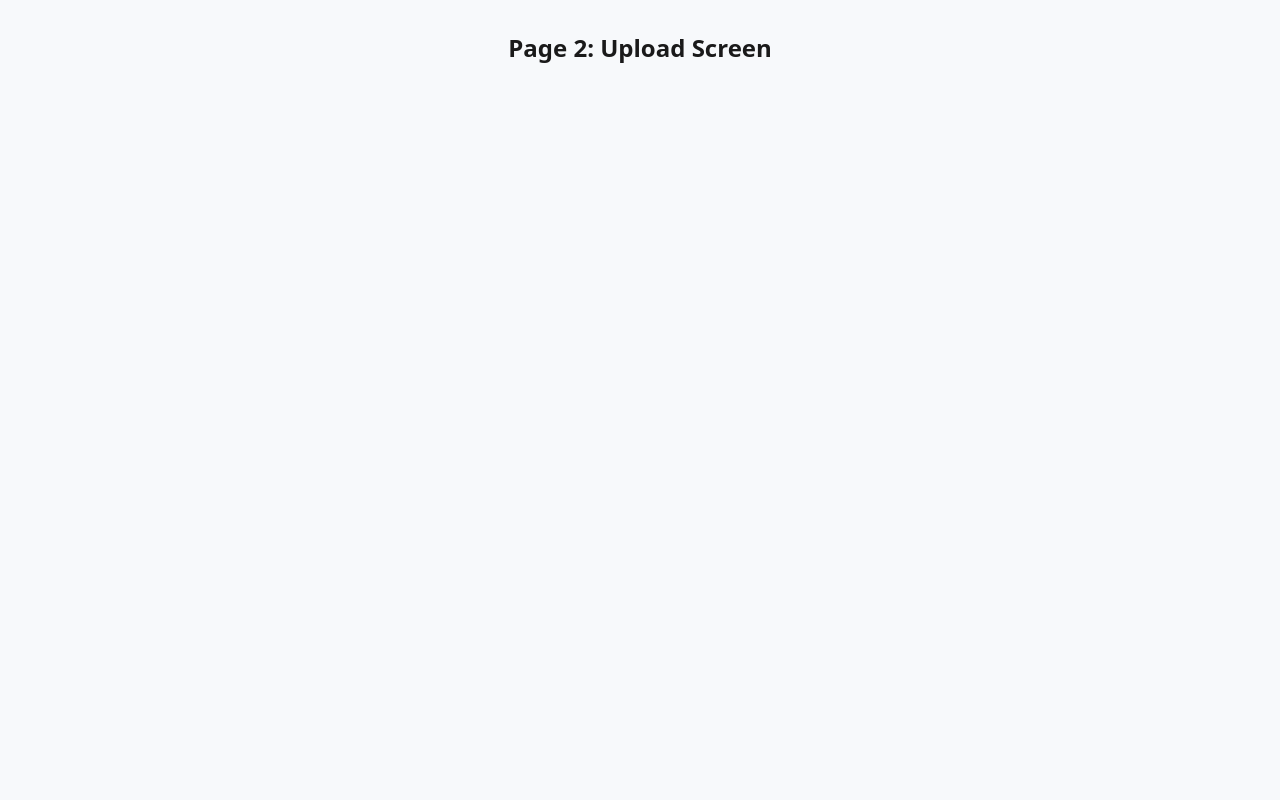
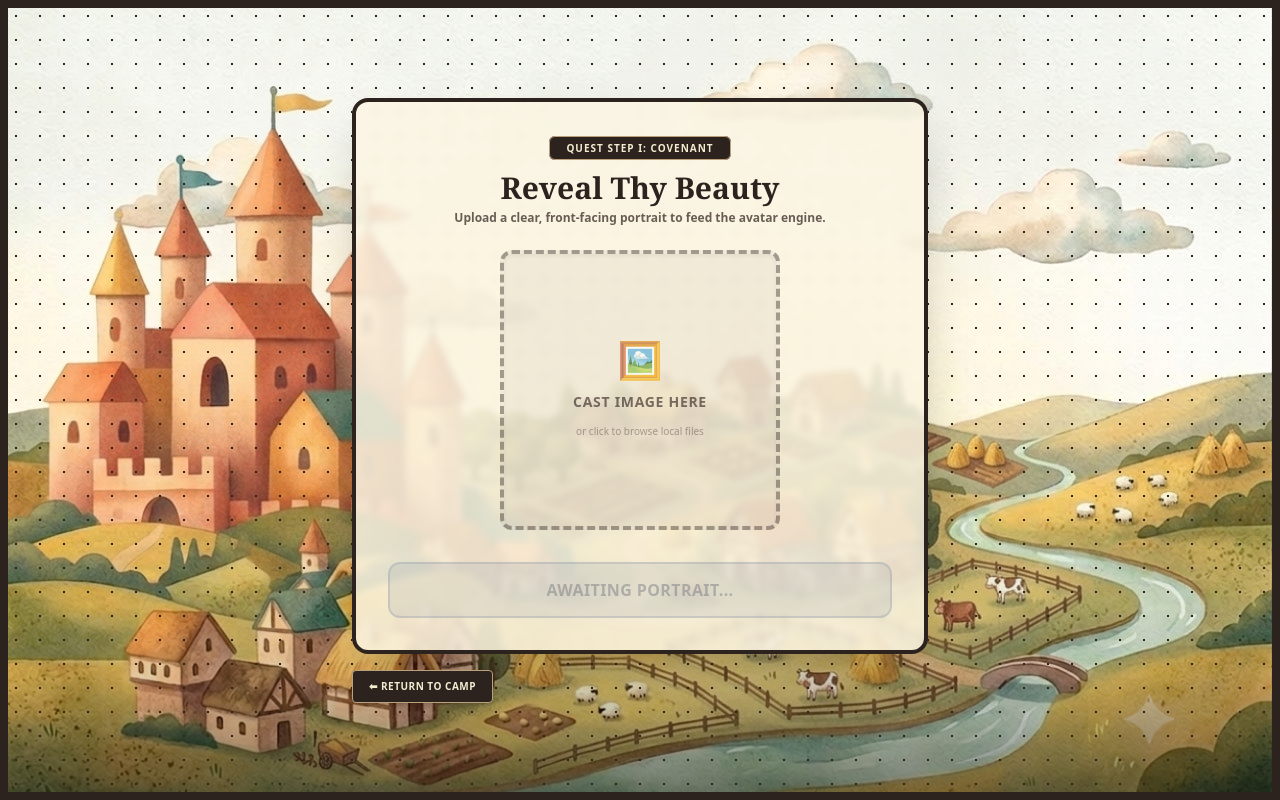
Before and after one commit to johndextercullados/avatar-generator, a React (Vite) app: page /upload in a window 1280 px wide. Built offline with nearby package versions, Linux system fonts and the light colour scheme; the HTML template or start-up script is replaced by a standard one.

Commit message:
Add upload page and image portrait collector

```diff
--- a/src/pages/Upload.jsx
+++ b/src/pages/Upload.jsx
@@ -1,3 +1,112 @@
+import React, { useState, useRef } from 'react';
+import { useNavigate } from 'react-router-dom';
+
 export default function Upload() {
-  return <div className="p-8 text-center text-2xl font-bold">Page 2: Upload Screen</div>;
+  const navigate = useNavigate();
+  const [imagePreview, setImagePreview] = useState(null);
+  const fileInputRef = useRef(null);
+
+  const handleFileChange = (e) => {
+    const file = e.target.files[0];
+    if (file) {
+      const reader = new FileReader();
+      reader.onloadend = () => {
+        setImagePreview(reader.result);
+      };
+      reader.readAsDataURL(file);
+    }
+  };
+
+  const triggerFileInput = () => {
+    fileInputRef.current.click();
+  };
+
+  return (
+    <div
+      className="min-h-screen flex flex-col justify-center items-center px-4 md:px-6 py-12 border-8 border-[#2c221e] relative"
+      style={{
+        /* --- SAME BACKGROUNFD NLNG SIGURO SA LAHAT --- */
+        backgroundImage: `
+          radial-gradient(#2c221e 1.2px, transparent 1.2px),
+          linear-gradient(to top, rgba(0, 0, 0, 0.45) 0%, rgba(0, 0, 0, 0.1) 15%, transparent 35%),
+          url('/assets/design/bg-castle.png')
+        `,
+        backgroundSize: '24px 24px, 100% 100%, cover',
+        backgroundPosition: 'center, center, center',
+        backgroundRepeat: 'repeat, no-repeat, no-repeat'
+      }}
+    >
+
+      {/* --- WRAPPER, MAIN HOLDER --- */}
+      <div className="w-full max-w-xl flex flex-col items-start space-y-4">
+
+        {/* --- HEADER OF UPLOAD CARDDD --- */}
+        <div className="w-full bg-[#fbf5e2]/85 backdrop-blur-[3px] p-8 rounded-2xl border-4 border-[#2c221e] shadow-2xl text-center flex flex-col items-center space-y-6">
+          <div>
+            <span className="bg-[#2c221e] text-[#f4ebd0] px-4 py-1 rounded-md text-[10px] font-black tracking-widest uppercase border border-[#baa07b]">
+              Quest Step I: COVENANT
+            </span>
+            <h2 className="text-3xl font-black text-[#2c221e] font-serif mt-3">
+              Reveal Thy Beauty
+            </h2>
+            <p className="text-[#453630]/80 text-xs font-semibold mt-1">
+              Upload a clear, front-facing portrait to feed the avatar engine.
+            </p>
+          </div>
+
+          {/* --- THE IMAGE DROPZONEE --- */}
+          <div
+            onClick={triggerFileInput}
+            className="w-full aspect-square max-w-[280px] rounded-xl border-4 border-dashed border-[#2c221e]/40 hover:border-[#b85c38] bg-[#2c221e]/5 hover:bg-[#b85c38]/5 transition-all duration-200 cursor-pointer flex flex-col justify-center items-center p-4 relative overflow-hidden group shadow-inner"
+          >
+            <input
+              type="file"
+              ref={fileInputRef}
+              onChange={handleFileChange}
+              accept="image/*"
+              className="hidden"
+            />
+
+            {imagePreview ? (
+              <img
+                src={imagePreview}
+                alt="Portrait Preview"
+                className="w-full h-full object-cover rounded-md border-2 border-[#2c221e]"
+              />
+            ) : (
+              <div className="flex flex-col items-center space-y-3 text-[#453630]/70 group-hover:text-[#b85c38] transition-colors duration-150">
+
+                <span className="text-4xl">🖼️</span> {/* --- WALA mahanap emoji --- */}
+                <p className="text-sm font-bold uppercase tracking-wider">Cast Image Here</p>
+                <p className="text-[10px] font-medium opacity-60">or click to browse local files</p>
+              </div>
+            )}
+          </div>
+
+          {/* --- ACTION BUTTON --- */}
+          <div className="w-full pt-2">
+            <button
+              onClick={() => navigate('/loading')}
+              disabled={!imagePreview}
+              className={`w-full font-bold text-base py-3.5 rounded-xl border-2 border-[#2c221e] uppercase tracking-wide transition-all duration-150 shadow-[0_4px_0_0_#5c2e1c] ${imagePreview
+                  ? 'bg-[#b85c38] hover:bg-[#a04e2e] text-[#f4ebd0] cursor-pointer hover:translate-y-[2px] hover:shadow-[0_2px_0_0_#5c2e1c] active:translate-y-[4px] active:shadow-none'
+                  : 'bg-gray-400/40 text-gray-500 border-gray-400 shadow-none cursor-not-allowed opacity-50'
+                }`}
+            >
+              {imagePreview ? "Analyze Portrait ⚔️" : "Awaiting Portrait..."}
+            </button>
+          </div>
+        </div>
+
+        {/* --- GOING BACK TO 1ST PAGE --- */}
+        <button
+          onClick={() => navigate('/')}
+          className="bg-[#2c221e] hover:bg-[#453630] text-[#f4ebd0] text-[10px] font-bold px-4 py-2 rounded border border-[#baa07b] uppercase tracking-wider transition-colors duration-150 shadow-md transform hover:scale-105 active:scale-95"
+        >
+          ⬅ Return to Camp
+        </button>
+
+      </div>
+    </div>
+  );
 }
```
